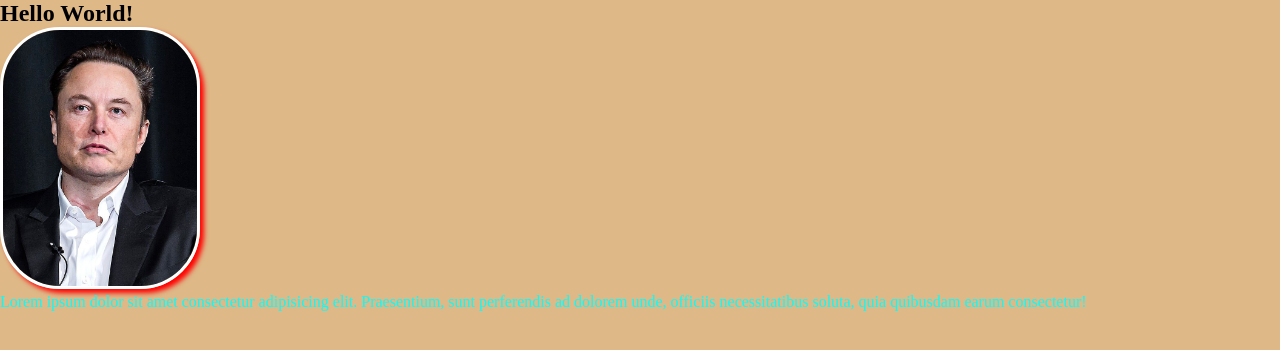
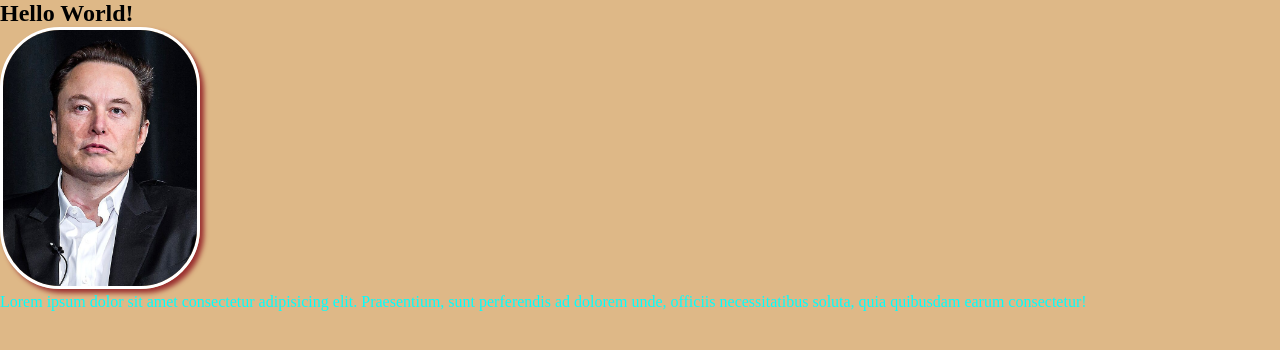
Before and after one commit to ErnestKekeke/example2, a plain HTML site: page index.html in a window 1280 px wide. Drawn offline with Linux system fonts and the light colour scheme.

Commit message:
color changed now

```diff
--- a/style.css
+++ b/style.css
@@ -9,7 +9,7 @@ img{
     width: 200px;
     border: 3px solid white;
     border-radius: 60px;
-    box-shadow: 4px 4px 5px red;
+    box-shadow: 4px 4px 5px rgb(154, 48, 48);
 }
 
 body{
```
